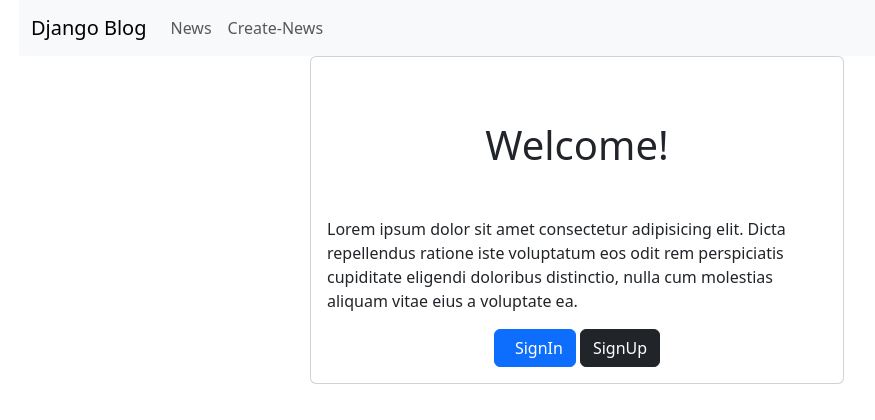
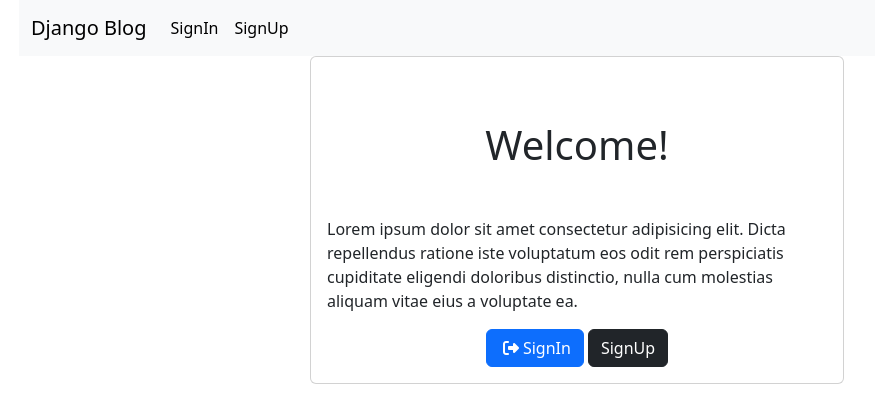
Before and after one commit to joelcm20/curso-informatorio, a Django app: page / in a window 1280 px wide. Shown: the top 420 px of the page, without its empty margins (63-938 px from the left). Run offline with Django 4.2, Linux system fonts and the light colour scheme; some libraries are stand-ins or nearby versions.

Commit message:
actualizando el template layout

```diff
--- a/semana_10/ejercicios/django/templates/layout.html
+++ b/semana_10/ejercicios/django/templates/layout.html
@@ -1,42 +1,68 @@
 <!DOCTYPE html>
 <html lang="en">
+
 <head>
   <meta charset="UTF-8" />
   <meta name="viewport" content="width=device-width, initial-scale=1.0" />
-    <link
-      rel="stylesheet"
-      href="https://cdn.jsdelivr.net/npm/bootstrap@5.3.0/dist/css/bootstrap.min.css"
-    />
+  <link rel="stylesheet" href="https://cdn.jsdelivr.net/npm/bootstrap@5.3.0/dist/css/bootstrap.min.css" />
+  <script src="https://kit.fontawesome.com/1f4d11627f.js" crossorigin="anonymous"></script>
   <title>Django Blog</title>
 </head>
+
 <body>
   <div class="container">
     <header>
       <nav class="navbar navbar-expand-lg bg-body-tertiary">
         <div class="container-fluid">
+          <div class="d-flex flex-wrap align-items-center justify-content-center justify-content-lg-center">
             <a class="navbar-brand" href="{% url 'home' %}">Django Blog</a>
-            <button
-              class="navbar-toggler"
-              type="button"
-              data-bs-toggle="collapse"
-              data-bs-target="#navbarNav"
-              aria-controls="navbarNav"
-              aria-expanded="false"
-              aria-label="Toggle navigation"
-            >
-              <span class="navbar-toggler-icon"></span>
-            </button>
-            <div class="collapse navbar-collapse" id="navbarNav">
-              <ul class="navbar-nav">
-                <li class="nav-item">
-                  <a class="nav-link" href="{% url 'news' %}">News</a>
+
+            <ul class="nav col-12 col-lg-auto me-lg-auto mb-2 justify-content-center mb-md-0">
+              {% if user.is_authenticated %}
+              <li>
+                <a href="{% url 'news' %}" class="nav-link px-2 link-body-emphasis">News</a>
               </li>
-                <li class="nav-item">
-                  <a class="nav-link" href="{% url 'create-news' %}"
-                    >Create-News</a
-                  >
+              <li>
+                <a href="{% url 'create-news' %}" class="nav-link px-2 link-body-emphasis">Create-News</a>
+              </li>
+              {% else %}
+              <li>
+                <a href="{% url 'sign-in' %}" class="nav-link px-2 link-body-emphasis">SignIn</a>
+              </li>
+              <li>
+                <a href="{% url 'sign-up' %}" class="nav-link px-2 link-body-emphasis">SignUp</a>
+              </li>
+              {% endif %}
+            </ul>
+
+            {% if user.is_authenticated %}
+            <div class="dropdown text-end px-2">
+              <a href="#" class="d-block link-body-emphasis text-decoration-none dropdown-toggle"
+                data-bs-toggle="dropdown" aria-expanded="false">
+                <i class="fa-solid fa-user"></i>
+              </a>
+              <ul class="dropdown-menu text-small">
+                <div class="lead text-center">
+                  {{user.username}}
+                </div>
+                <li>
+                  <hr class="dropdown-divider" />
+                </li>
+                <li><a class="dropdown-item" href="#">New project...</a></li>
+                <li><a class="dropdown-item" href="#">Settings</a></li>
+                <li><a class="dropdown-item" href="#">Profile</a></li>
+                <li>
+                  <hr class="dropdown-divider" />
+                </li>
+                <li>
+                  <a class="dropdown-item" href="{% url 'sign-out' %}">
+                    <i class="fa-solid fa-right-from-bracket px-1"></i>
+                    Sign Out
+                  </a>
                 </li>
               </ul>
+            </div>
+            {% endif %}
           </div>
         </div>
       </nav>
@@ -44,5 +70,10 @@
 
     {% block content %} {% endblock %}
   </div>
+
+  <script src="https://cdn.jsdelivr.net/npm/bootstrap@5.3.0/dist/js/bootstrap.bundle.min.js"
+    integrity="sha384-geWF76RCwLtnZ8qwWowPQNguL3RmwHVBC9FhGdlKrxdiJJigb/j/68SIy3Te4Bkz"
+    crossorigin="anonymous"></script>
 </body>
+
 </html>
```
Lines whose indentation alone changed are shown as unchanged.
